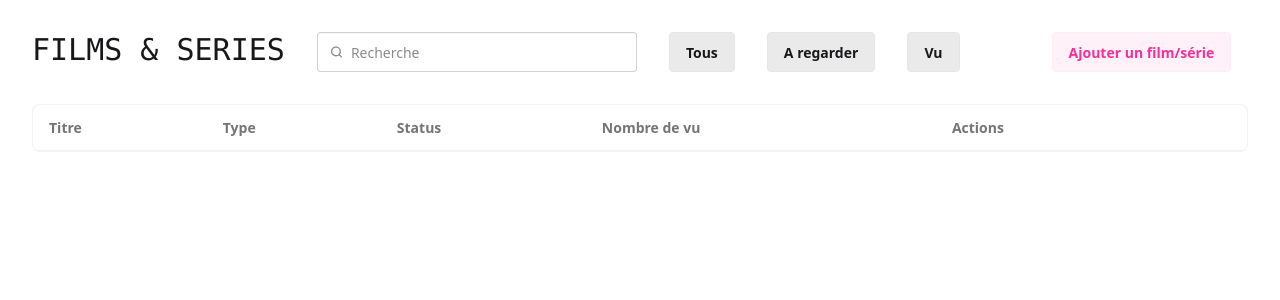
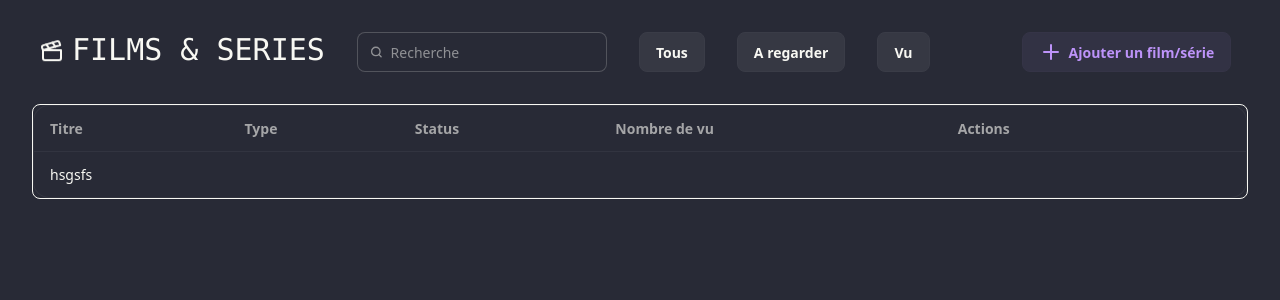
Before and after one commit to Nanasina/film-list, a React (Vite) app: page / in a window 1280 px wide. Shown: the top 300 px of the page. Built offline with nearby package versions, Linux system fonts and the light colour scheme.

Commit message:
Amélioration du design

```diff
--- a/index.html
+++ b/index.html
@@ -5,6 +5,7 @@
     <link rel="icon" type="image/svg+xml" href="/vite.svg" />
     <meta name="viewport" content="width=device-width, initial-scale=1.0" />
     <title>film-list</title>
+    <html data-theme="dracula"></html>
   </head>
   <body>
     <div id="root"></div>
--- a/package.json
+++ b/package.json
@@ -11,6 +11,7 @@
   },
   "dependencies": {
     "@tailwindcss/vite": "^4.1.18",
+    "lucide-react": "^0.563.0",
     "react": "^19.2.0",
     "react-dom": "^19.2.0",
     "tailwindcss": "^4.1.18"
--- a/src/components/List.jsx
+++ b/src/components/List.jsx
@@ -1,10 +1,13 @@
+import { Plus, Clapperboard } from "lucide-react";
+
 function List() {
 
   return (
     <>
       <div className="flex gap-8 m-8">
-        <h1 className="font-mono text-3xl font-bolds">FILMS & SERIES</h1>
-        <label className="input">
+        <h1 className="font-mono text-3xl font-bolds flex"> <Clapperboard className="m-2 animate-bounce"/> FILMS & SERIES</h1>
+        <div>
+          <label className="input">
             <svg className="h-[1em] opacity-50" xmlns="http://www.w3.org/2000/svg" viewBox="0 0 24 24">
               <g
                   strokeLinejoin="round"
@@ -19,18 +22,20 @@ function List() {
          </svg>
            <input type="search" placeholder="Recherche" />
      </label>
+        </div>
+
      <button className="btn btn-soft">Tous</button>
      <button className="btn btn-soft">A regarder</button>
      <button className="btn btn-soft">Vu</button>
 
      <div className="ml-15">
-        <button className="btn btn-soft btn-secondary">Ajouter un film/série</button>
+        <button className="btn btn-soft btn-secondary "> <Plus />Ajouter un film/série</button>
      </div>
 
     </div>
 
-    <div className="m-8 ">
-        <div className="overflow-x-auto rounded-box border border-base-content/5 bg-base-100">
+    <div className="m-8 rounded-lg border ">
+        <div className="overflow-x-auto rounded-box border border-base-content/5 bg-base-100 ">
   <table className="table">
     {/* head */}
     <thead>
@@ -46,7 +51,7 @@ function List() {
     <tbody>
       {/* row 1 */}
       <tr>
-
+        <td>hsgsfs</td>
       </tr>
     </tbody>
   </table>
--- a/src/index.css
+++ b/src/index.css
@@ -1,2 +1,4 @@
 @import "tailwindcss";
-@plugin "daisyui";
+@plugin "daisyui"{
+  themes: dracula;
+}
```
Also changed, not shown: 1 other file (tests, documents, lock files or other folders).
